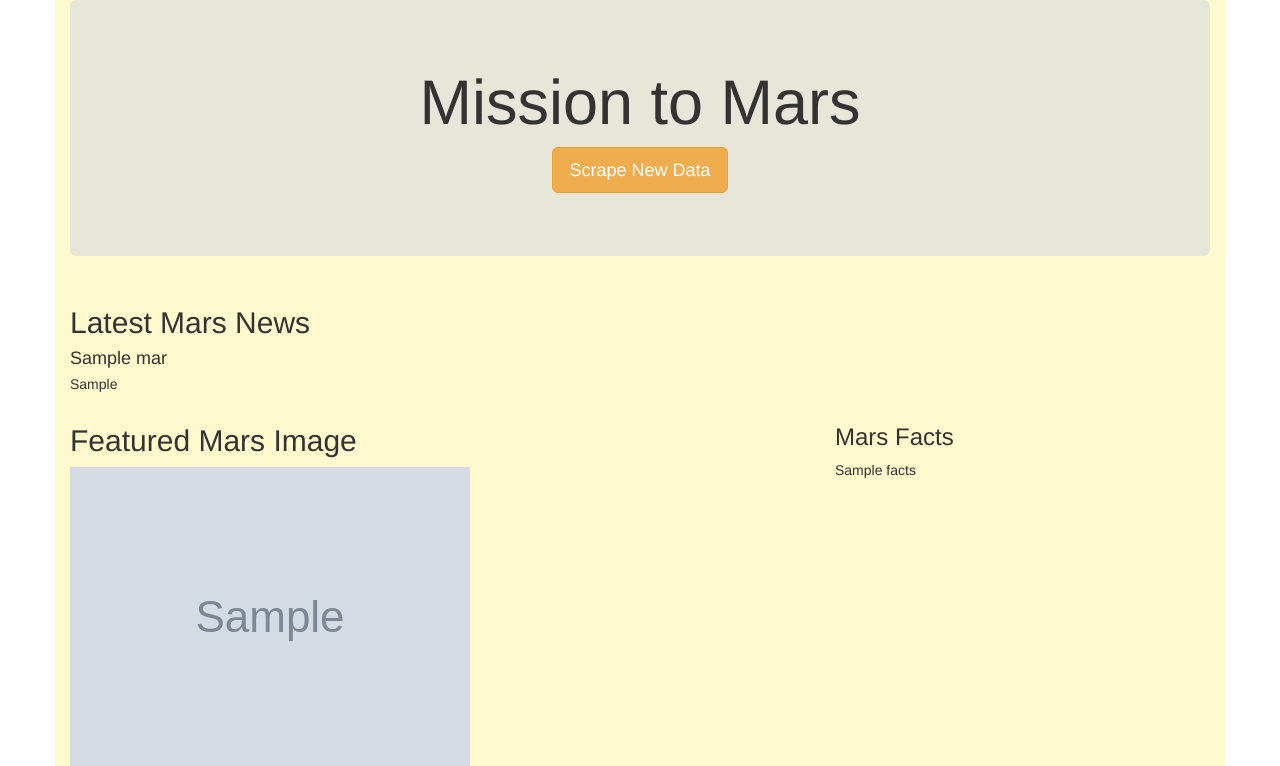
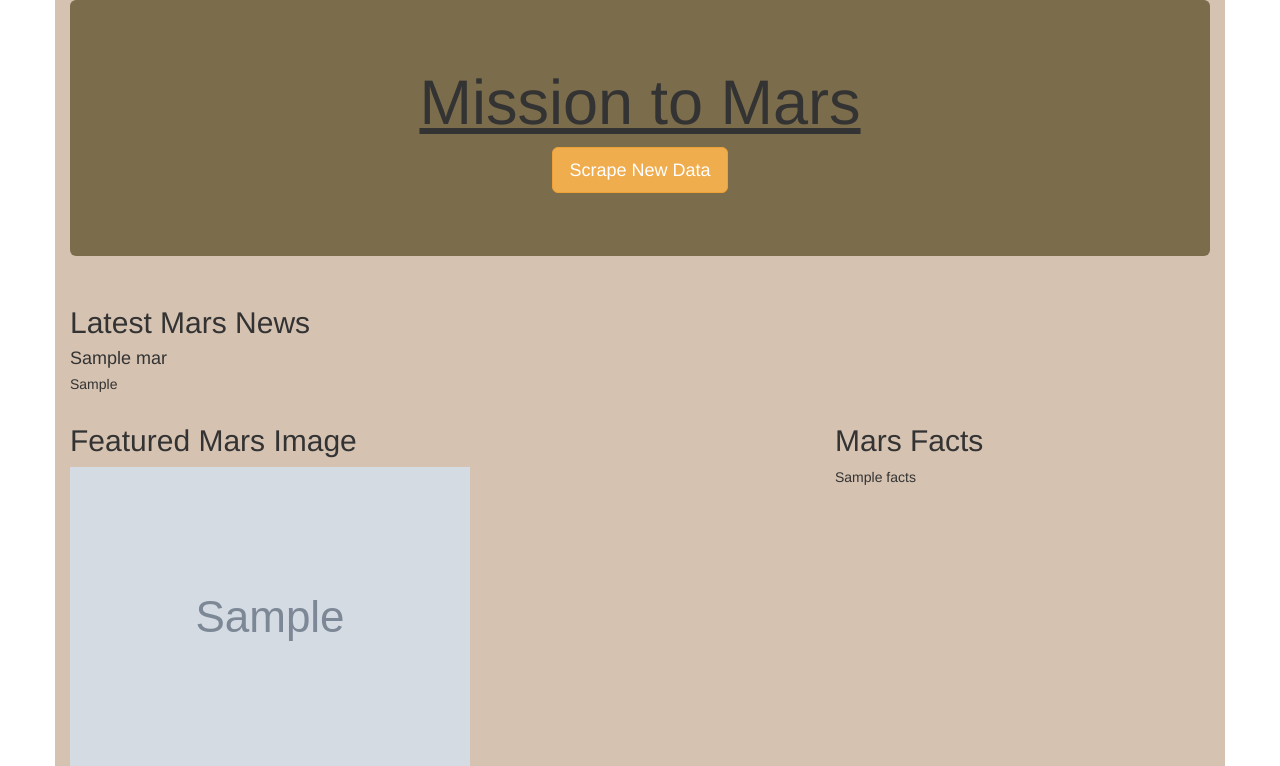
Before and after one commit to ditzhaki/Mission-to-Mars, a Flask app: page / in a window 1280 px wide. Shown: the top 766 px of the page. Run offline with Flask 2, Linux system fonts and the light colour scheme; grey boxes marked "Sample" are stand-in pictures; a database or web service that is not in the repository returns one stand-in record (values such as "Sample title"); some libraries are stand-ins or nearby versions.

Commit message:
updated .py file and index.html

```diff
--- a/Scraping.py
+++ b/Scraping.py
@@ -98,7 +98,7 @@ def mars_facts():
     df.set_index('description', inplace = True)
 
     # Convert DataFrame to html
-    return df.to_html(classes = "table table-bordered table-condensed table-hover")
+    return df.to_html(classes = "table table-striped")
 
 # Hemispheres
 
--- a/templates/index.html
+++ b/templates/index.html
@@ -10,11 +10,11 @@
         href="https://maxcdn.bootstrapcdn.com/bootstrap/3.3.7/css/bootstrap.min.css"/>
 </head>
 <body>
-    <div class="container" style = "background-color: lemonchiffon;">
+    <div class="container" style = "background-color: rgb(213, 194, 177);">
         <!-- Jumbotron Header -->
-        <div style="background-color: #e6e7d9" class="jumbotron text-center">
-            <h1>Mission to Mars</h1>
-            <p><a class="btn btn-warning btn-lg" href="/scrape" data-toggle="tooltip" title="Click me!" role="button">Scrape New Data</a></p>
+        <div style="background-color: #7b6c4c" class="jumbotron text-center">
+            <h1><u>Mission to Mars</u></h1>
+            <p><a class="btn btn-warning btn-lg" href="/scrape" data-toggle="tooltip" title="Scrape Data" role="button">Scrape New Data</a></p>
         </div>
 
         <!-- Mars News -->
@@ -40,10 +40,8 @@
             <!-- Mars Facts table-->
             <div class="col-md-4">
                 <div class="row" id="mars-facts">
-                    <h3>Mars Facts</h3>
-                    <table class="table table-striped">
+                    <h2>Mars Facts</h2>
                     {{mars.facts | safe }}
-                    </table>
                 </div>
             </div>
         </div>
```
